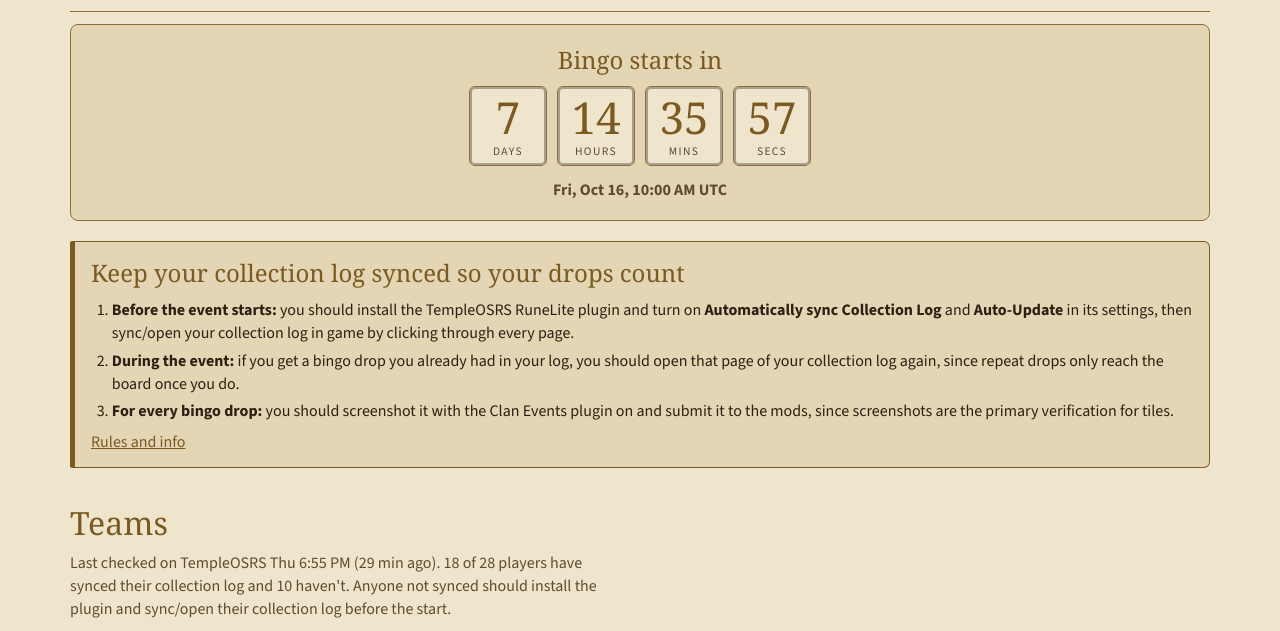
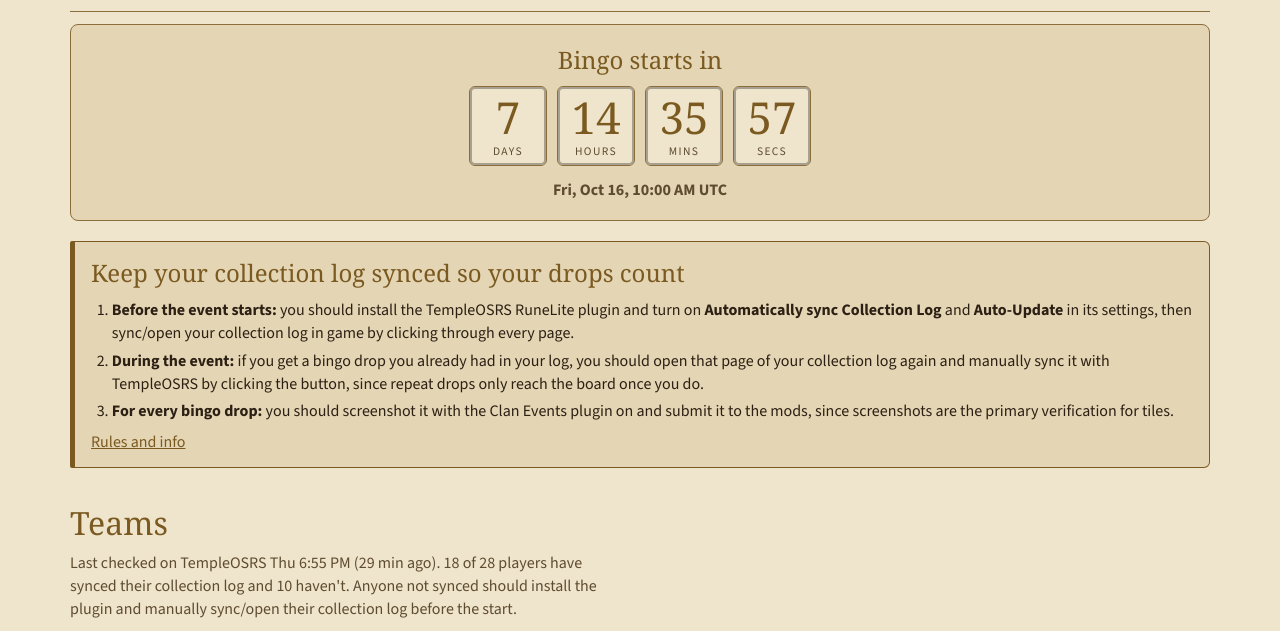
Before and after one commit to androiski/osrs-clan-bingo, a website with bundled scripts: page index.html in a window 1280 px wide. Shown: the part 106-737 px from the top of the page. Built offline with nearby package versions, Linux system fonts and the light colour scheme; files whose address does not match are found by name; a web font is replaced by a local one.

Commit message:
Wording: manual sync in the notice and Teams note; drop the Timeline subtitle
Co-Authored-By: Claude Opus 5.5 <noreply@anthropic.com>

```diff
--- a/board.js
+++ b/board.js
@@ -224,7 +224,7 @@ function renderRosters(){
   const checked = !at ? (rs && rs.checked) : new Date(at).toLocaleString(undefined, {weekday: "short", hour: "numeric", minute: "2-digit"}) +
     ` (${mins < 1 ? "just now" : mins < 90 ? `${mins} min ago` : `${Math.round(mins / 60)} h ago`})`;
   document.getElementById("rosterNote").textContent = rs
-    ? `Last checked on TempleOSRS ${checked}. ${count("synced")} of ${all.length} players have synced their collection log${count("missing") ? "," : " and"} ${count("unsynced")} haven't${count("missing") ? `, and ${count("missing")} ${count("missing") === 1 ? "has" : "have"} no Temple profile` : ""}. Anyone not synced should install the plugin and sync/open their collection log before the start.`
+    ? `Last checked on TempleOSRS ${checked}. ${count("synced")} of ${all.length} players have synced their collection log${count("missing") ? "," : " and"} ${count("unsynced")} haven't${count("missing") ? `, and ${count("missing")} ${count("missing") === 1 ? "has" : "have"} no Temple profile` : ""}. Anyone not synced should install the plugin and manually sync/open their collection log before the start.`
     : "Temple status hasn't been checked yet. Run check_temple_roster.py to fill this in.";
   document.getElementById("rosters").innerHTML = TEAMS.map(t=>{
     const ps = people(t), synced = ps.filter(m=>players[m] && players[m].status === "synced").length;
@@ -435,7 +435,7 @@ function renderTimeline(){
   el.hidden = !list.length;
   if (!list.length){ el.innerHTML = ""; return; }
   list.sort((a,b)=>a.k-b.k);
-  el.innerHTML = `<h3>Timeline</h3><p class="dsub">Tiles in the order they were completed, in hours from the start.</p><ol>` +
+  el.innerHTML = `<h3>Timeline</h3><ol>` +
     list.map(({t, i, e, pts})=>{
       const tile = TILES[i], src = e.id ? ICON(e.id) : tileIcon(i);
       return `<li><button type="button" data-i="${i}" aria-pressed="${selected===i}" title="${e.item ? e.item : tile.n}">` +
--- a/index.html
+++ b/index.html
@@ -32,7 +32,7 @@ try { const t = localStorage.getItem("bingo-theme"); if (t === "dark" || t === "
     <h2>Keep your collection log synced so your drops count</h2>
     <ol>
       <li><b>Before the event starts:</b> you should install the TempleOSRS RuneLite plugin and turn on <b>Automatically sync Collection Log</b> and <b>Auto-Update</b> in its settings, then sync/open your collection log in game by clicking through every page.</li>
-      <li><b>During the event:</b> if you get a bingo drop you already had in your log, you should open that page of your collection log again, since repeat drops only reach the board once you do.</li>
+      <li><b>During the event:</b> if you get a bingo drop you already had in your log, you should open that page of your collection log again and manually sync it with TempleOSRS by clicking the button, since repeat drops only reach the board once you do.</li>
       <li><b>For every bingo drop:</b> you should screenshot it with the Clan Events plugin on and submit it to the mods, since screenshots are the primary verification for tiles.</li>
     </ol>
     <a href="#rules">Rules and info</a>
```
